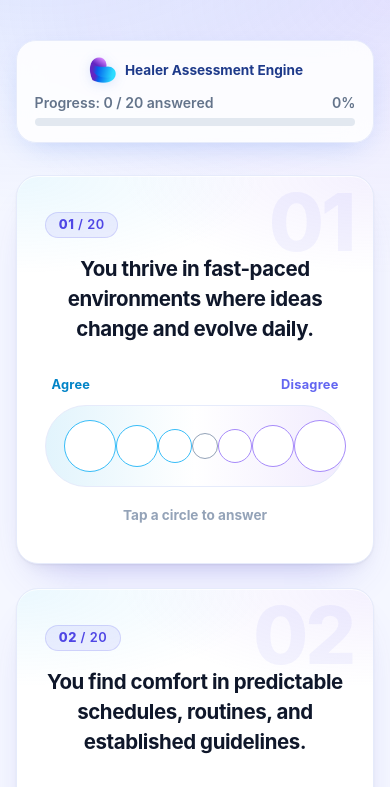
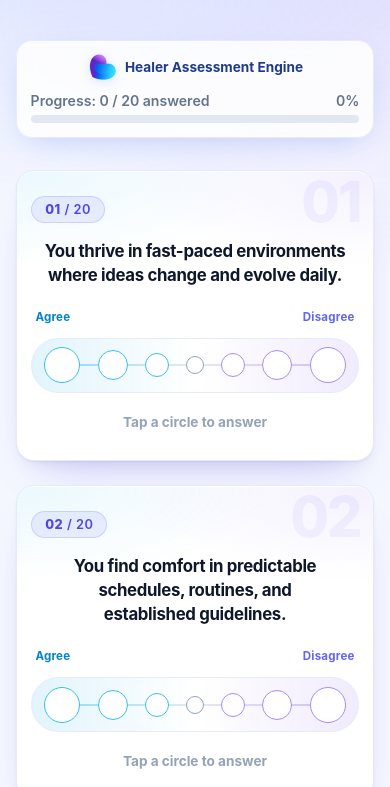
Before and after one commit to Diba-lol/Personality-Test, a plain HTML site: page personality-test.html in a window 390 px wide. Shown: the top 787 px of the page. Drawn offline with Linux system fonts and the light colour scheme.

Commit message:
fixed responsive questions cards

```diff
--- a/style.css
+++ b/style.css
@@ -738,6 +738,65 @@ body {
   }
 }
 
+/* ========================================================
+   MOBILE RESPONSIVE FIX FOR QUESTION CARDS (< 600px)
+   ======================================================== */
+@media (max-width: 600px) {
+
+  /* 1. Reduce card side padding so the content has room */
+  .question-item {
+    padding: 1.6rem 0.9rem 1.4rem;
+    border-radius: 18px;
+  }
+
+  /* 2. Scale down big background watermark number */
+  .question-item::after {
+    font-size: 3.5rem;
+    right: 0.8rem;
+    top: 0.2rem;
+  }
+
+  /* 3. Adjust statement font and spacing */
+  .statement-text {
+    font-size: 1.05rem;
+    line-height: 1.45;
+    margin-bottom: 1.4rem;
+    max-width: 100%;
+  }
+
+  /* 4. Proportionally scale down circles to fit 320px - 380px screens */
+  .spectrum-track {
+    --s3: 36px;
+    /* down from 52px */
+    --s2: 30px;
+    /* down from 42px */
+    --s1: 24px;
+    /* down from 34px */
+    --s0: 18px;
+    /* down from 26px */
+    padding: 0.55rem 0.75rem;
+  }
+
+  /* 5. Align track connector line to smaller circle centers */
+  .spectrum-track::before {
+    left: 1.1rem;
+    right: 1.1rem;
+  }
+
+  /* 6. Adjust label text size and spacing */
+  .spectrum-labels {
+    font-size: 0.72rem;
+    padding: 0 0.25rem;
+  }
+
+  /* 7. Ensure sticky progress bar fits snug */
+  .quiz-header {
+    padding: 0.7rem 0.85rem 0.85rem;
+    top: 6px;
+    border-radius: 16px;
+  }
+}
+
 /* ================= 3. RESULTS DASHBOARD STYLES ================= */
 .results-container {
   max-width: 860px;
```
